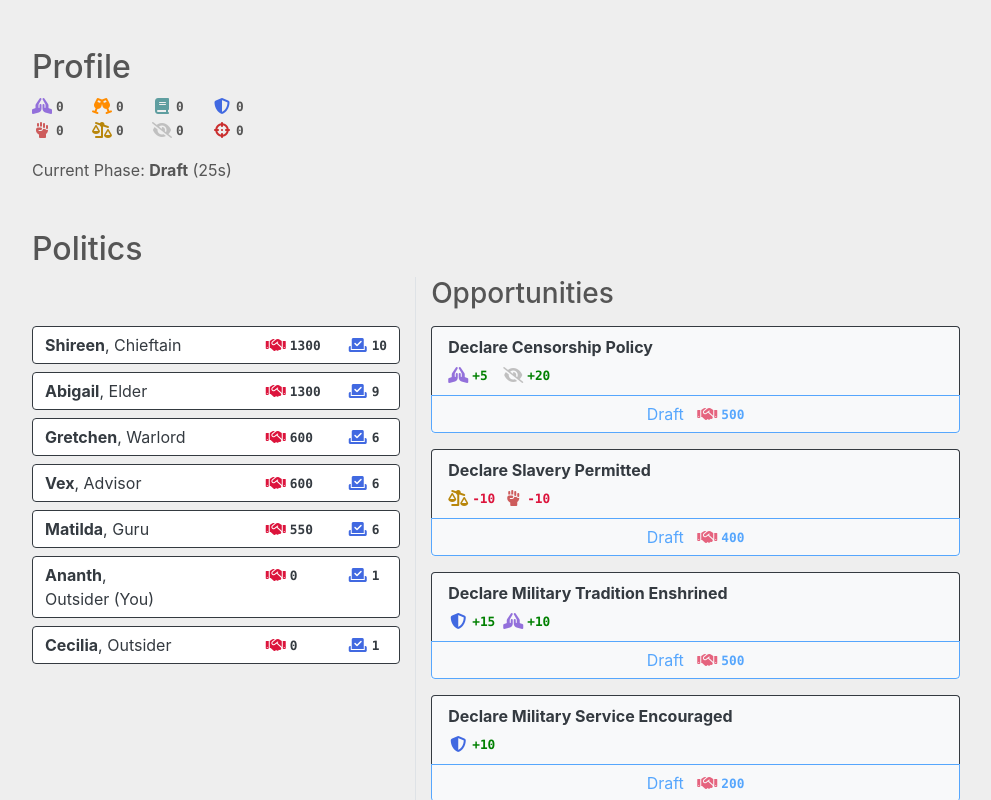
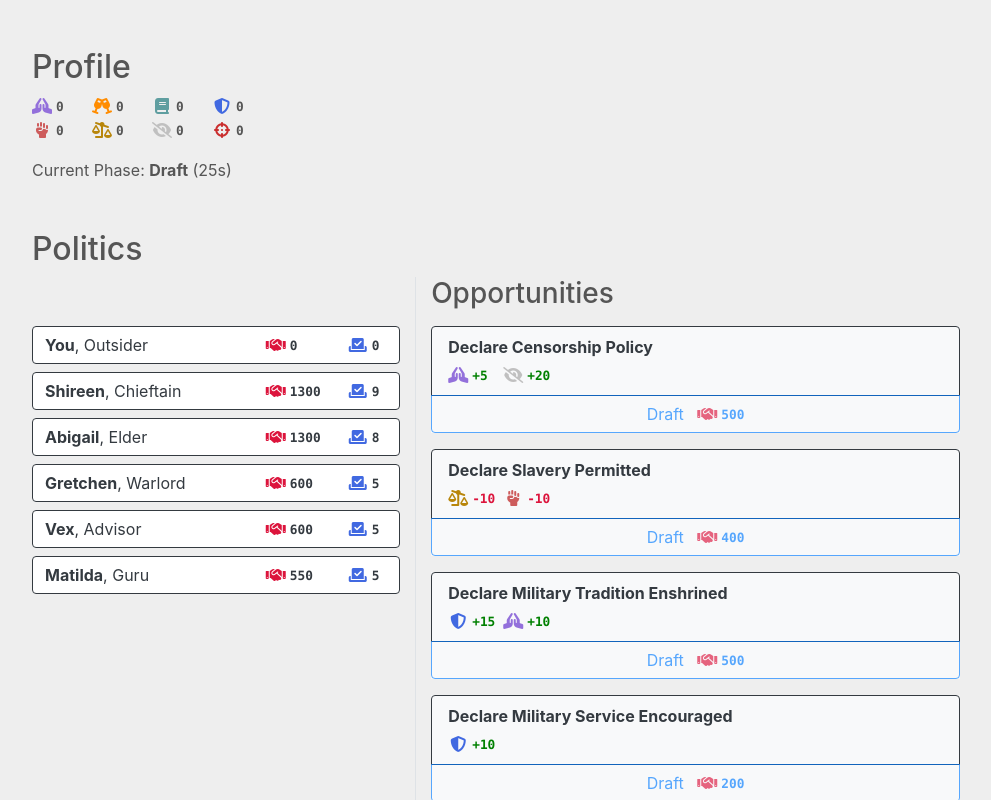
Before and after one commit to lilytastic/politics-sim, a React (Create React App) app: page /game in a window 1280 px wide. Shown: the top 800 px of the page, without its empty margins (144-1135 px from the left). Built offline with nearby package versions, Linux system fonts and the light colour scheme.

Commit message:
some people can't vote :(

```diff
--- a/src/containers/Game.tsx
+++ b/src/containers/Game.tsx
@@ -193,7 +193,7 @@ class Game extends React.Component {
     tabledMotions.forEach(motion => {
       const actors = getActorsWithApproval(this.props?.actors, motion);
 
-      actors.filter(x => x.id !== this.props.player.id).forEach((actor, i) => {
+      actors.filter(x => x.voteWeight && x.id !== this.props.player.id).forEach((actor, i) => {
         timer(Math.random() * 9000).subscribe(x => {
           this.props.dispatch(changeVote({
             actorId: actor.id,
@@ -217,7 +217,7 @@ class Game extends React.Component {
     tabledMotions.forEach(motion => {
       const actors = getActorsWithApproval(this.props?.actors, motion);
 
-      actors.filter(x => x.id !== this.props.player.id && Math.abs(x.approval) > 3).reverse().forEach(actor => {
+      actors.filter(x => x.id !== this.props.player.id && x.voteWeight > 0 && Math.abs(x.approval) > 3).reverse().forEach(actor => {
         const purchaseOptions = actors
           .filter(x => x.id !== motion.tabledBy && x.id !== actor.id && (!!this.props.motionVotes[motion.id, actor.id]?.purchaseAgreement || Math.sign(actor.approval) !== Math.sign(x.approval)) ) // to filter ones who are already voting this way
           .shuffle()
--- a/src/containers/SettlementCircle.tsx
+++ b/src/containers/SettlementCircle.tsx
@@ -22,14 +22,16 @@ class SettlementCircle extends React.Component {
   }
 
   render = () => (
-    this.props.actors.map((x, i) => (
+    this.props.actors
+      .filter(x => x.id === this.props.player?.id || x.voteWeight > 0)
+      .sort((a, b) => a.id === this.props.player.id ? -1 : 1)
+      .map((x, i) => (
         <div className="mb-2 btn-group-vertical bg-white w-100 rounded actor__wrapper" key={x.id}>
           <button className="btn btn-outline-dark w-100 text-left">
             <div className="row">
               <div className="col">
-              <b>{x.name}</b>
+                <b>{x.id === this.props.player.id ? 'You' : x.name}</b>
                 {x.offices.length > 0 && (', ' + ((x.gender === 'm' ? x.offices[0].name.masculine : x.offices[0].name.feminine) || x.offices[0].name.basic))}
-              {x.id === this.props.player.id && (<span>&nbsp;(You)</span>)}
               </div>
               <div className="col row mr-0 justify-content-end">
                 <div className="col-6"><StatIcon stat='capital' value={x.state.capital}></StatIcon></div>
--- a/src/containers/SettlementMotions.tsx
+++ b/src/containers/SettlementMotions.tsx
@@ -1,6 +1,6 @@
 import React from 'react';
 import { StatIcon } from '../components/StatIcon';
-import { ActorWithState, returnActorWithState } from '../models/actor.model';
+import { ActorWithState, returnActorWithState, returnActorWithStateAndOffices } from '../models/actor.model';
 import { getById } from '../helpers/entity.helpers';
 import { State } from '../store/reducers';
 import { changeVote, inspectMotion, tableMotion, updateActors, rescindMotion } from '../store/actionCreators';
@@ -81,8 +81,8 @@ class SettlementMotions extends React.Component {
           .filter(motion => this.props.phase?.id === 'table' || !!motion.onTable)
           .map(motion => (
         <div key={motion.id}
-            className={`text-left motion__wrapper motion__wrapper--${this.props.phase?.id !== 'vote' ? 'neutral' : (this.getVotes(motion, 'yea', true) > this.getVotes(motion, 'nay', true)) ? 'yea' : 'nay'} btn-group-vertical mb-3 w-100 bg-light rounded` + (this.props.inspectedMotion === motion.id && ' motion__wrapper--active')}>
-          <button className="w-100 btn btn-outline-dark border-bottom-0 p-2 px-3"
+            className={`text-left btn-group-vertical motion__wrapper motion__wrapper--${this.props.phase?.id !== 'vote' ? 'neutral' : (this.getVotes(motion, 'yea', true) > this.getVotes(motion, 'nay', true)) ? 'yea' : 'nay'} btn-group-vertical mb-3 w-100 bg-light rounded` + (this.props.inspectedMotion === motion.id && ' motion__wrapper--active')}>
+          <button className={`w-100 btn btn-outline-dark text-left p-2 px-3`}
               onClick={() => this.props.dispatch(inspectMotion(motion.id))}>
             <MotionInfo motion={motion}
                 mode={this.props.phase?.id}
@@ -98,7 +98,7 @@ class SettlementMotions extends React.Component {
               }
             </MotionInfo>
           </button>
-          {this.props.phase?.id !== 'table' ? (
+          {(this.props.phase?.id === 'vote' && this.props.player?.voteWeight > 0) && (
             <div className="btn-group w-100">
               {returnStandardVotes().map(def => (
                 <button key={def.key} style={{borderTopLeftRadius: 0}}
@@ -115,8 +115,9 @@ class SettlementMotions extends React.Component {
                 </button>
               ))}
             </div>
-          ) : (
-            <div className="w-100">
+          )}
+          {this.props.phase?.id === 'table' && (
+            <div className="btn-group w-100">
               <button style={{borderTopLeftRadius: 0, borderTopRightRadius: 0}}
                   disabled={(!motion.onTable && this.props.player.state.capital < motion.costToTable) || (!!motion.onTable && motion.onTable.tabledBy !== (this.props.player.id))}
                   className={"btn btn-block w-100 " + (!!motion.onTable ? "btn-outline-danger" : "btn-outline-primary")}
@@ -136,10 +137,9 @@ class SettlementMotions extends React.Component {
 const mapStateToProps = (state: State) => {
   const settlement = state.settlements.map(x => ({...x, state: state.saveData.settlementState[x.id]}))[0];
 
-  const actors = state.actors.map(x => ({...returnActorWithState(x, state.saveData.actorState[x.id])})).map(actor => {
-    const offices = Object.keys(settlement.state.officeOccupants).filter(x => settlement.state.officeOccupants[x] === actor.id).map(x => settlement.state.offices[x]);
-    return {...actor, offices: offices, voteWeight: 1 + offices.reduce((acc, curr) => acc + curr.voteWeight, 0)};
-  }).sort((a, b) => Math.max(...a.offices.map(x => x.softCapitalCap)) > Math.max(...b.offices.map(x => x.softCapitalCap)) ? -1 : 1);
+  const actors = state.actors
+    .map(x => ({...returnActorWithStateAndOffices(x, state.saveData.actorState[x.id], settlement)}))
+    .sort((a, b) => Math.max(...a.offices.map(x => x.softCapitalCap)) > Math.max(...b.offices.map(x => x.softCapitalCap)) ? -1 : 1);
 
   return {
     actors: actors,
--- a/src/content/politicalStructure.const.ts
+++ b/src/content/politicalStructure.const.ts
@@ -15,7 +15,7 @@ export const POLITICAL_STRUCTURE_TRIBAL: PoliticalStructure = {
     {name: {basic: 'Friend'}, cost: 1000, voteWeight: 1, softCapitalPerCycle: 100, softCapitalCap: 500},
     {name: {basic: 'Initiate'}, cost: 5000, voteWeight: 2, softCapitalPerCycle: 250, softCapitalCap: 800},
     {name: {masculine: 'Tribesman', feminine: 'Tribesman', basic: 'Tribe Member'}, cost: 10000, voteWeight: 3, softCapitalPerCycle: 400, softCapitalCap: 1500},
-    {name: {masculine: 'Honoured Tribesman', feminine: 'Honoured Tribesman', basic: 'Honoured Tribe Member'}, cost: 25000, voteWeight: 5, softCapitalPerCycle: 800, softCapitalCap: 3500},
+    {name: {masculine: 'Honoured Tribesman', feminine: 'Honoured Tribesman', basic: 'Honoured Tribe Member'}, cost: -1, voteWeight: 5, softCapitalPerCycle: 800, softCapitalCap: 3500},
   ]
 }
 
--- a/src/models/actor.model.ts
+++ b/src/models/actor.model.ts
@@ -34,7 +34,7 @@ export const returnActorWithStateAndOffices = (baseData: ActorBaseData, state: A
   let level = settlement.state.actorPositions[actor.id]?.rank || 0;
   let offices = Object.keys(settlement.state.officeOccupants).filter(x => settlement.state.officeOccupants[x] === actor.id).map(x => settlement.state.offices[x]);
   offices = [...offices, settlement.state.standardPositions[Math.min(level, settlement.state.standardPositions.length - 1)]];
-  return {...actor, offices: offices, voteWeight: 1 + offices.reduce((acc, curr) => acc + curr.voteWeight, 0)};
+  return {...actor, offices: offices, voteWeight: offices.reduce((acc, curr) => acc + curr.voteWeight, 0)};
 }
 
 export interface PoliticalPosition {
--- a/src/models/politicalOffice.model.ts
+++ b/src/models/politicalOffice.model.ts
@@ -1,12 +1,12 @@
 export interface PoliticalStructure {
 	name: string;
-	offices: {[id: string]: PoliticalOffice};
+	offices: {[id: string]: PoliticalOffice};	// Can be merged with offices of the faction and region (if ruled by that faction)
 	standardPositions: PoliticalOffice[];
 }
 
 export interface PoliticalOffice {
 	name: {basic: string; masculine?: string, feminine?: string};
-	cost?: number;
+	cost?: number;					// Cost to earn this rank. If -1, this position cannot be bought.
 	voteWeight: number;
 	softCapitalPerCycle: number;	// Capital given per turn
 	softCapitalCap: number;			// Max amount of capital that can be gained passively
```
Lines whose indentation alone changed are shown as unchanged.
